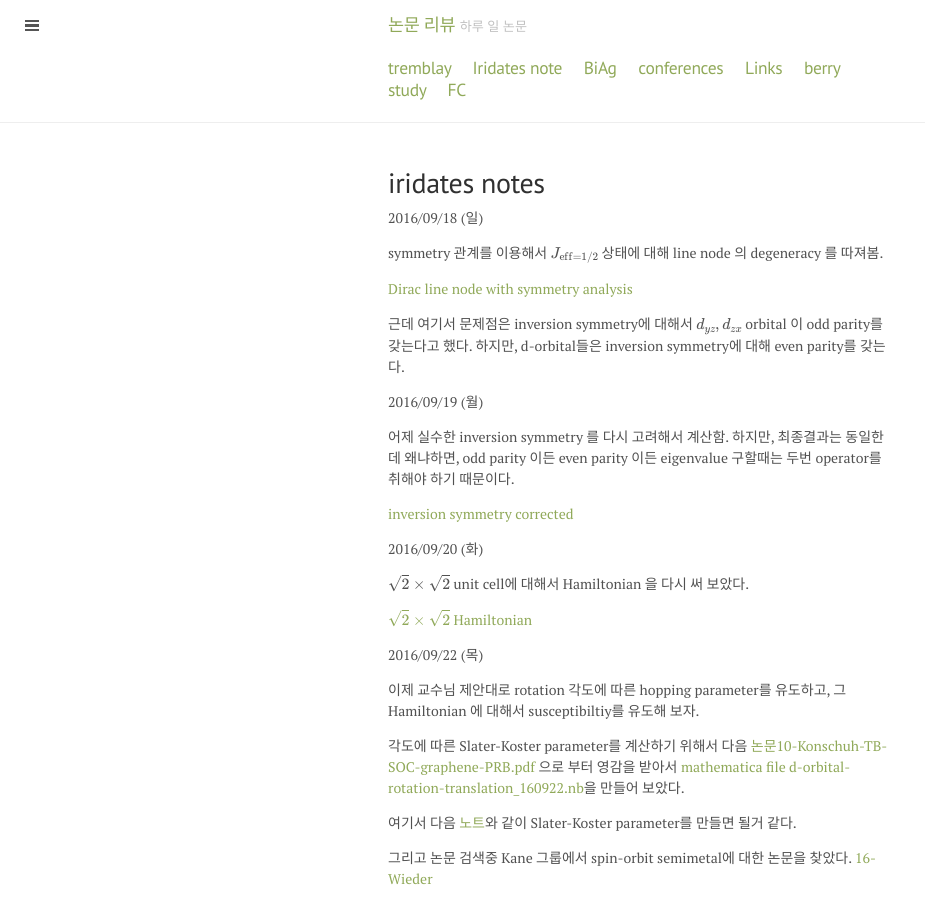
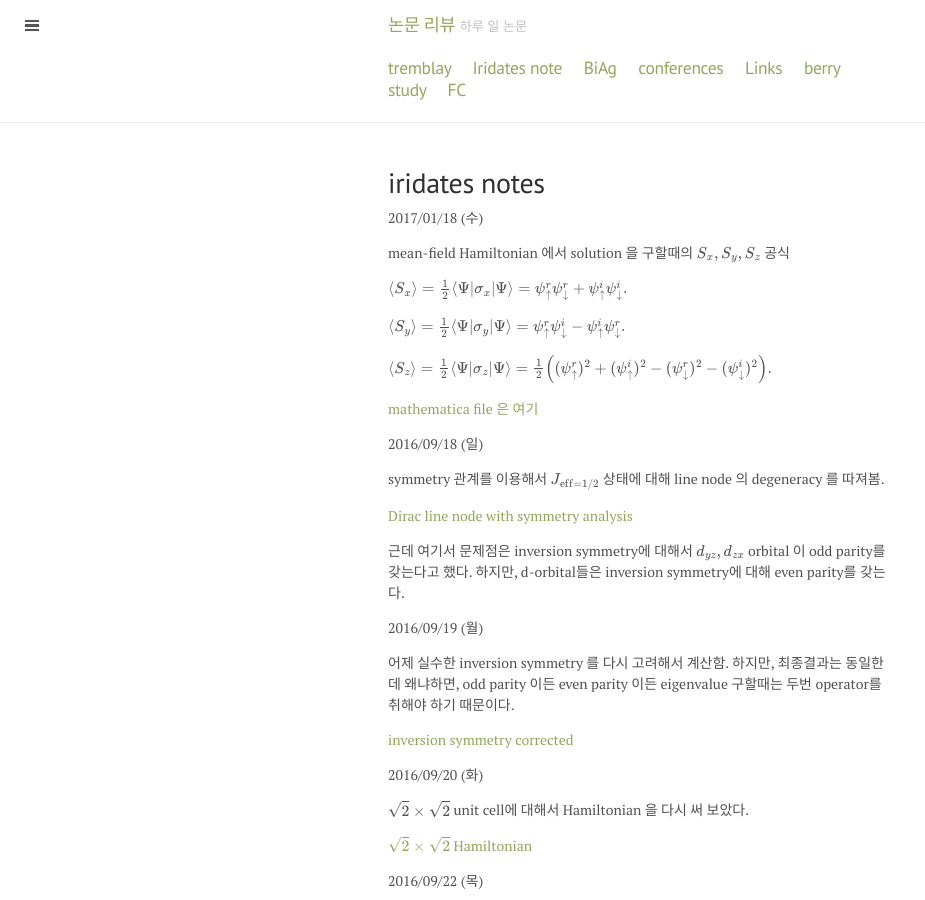
Before and after one commit to qkrwlsghdcjsworlt/work, a Jekyll site: the page built from iridates-note.md, in a window 1280 px wide and 900 px high. Shown: the whole window, without its empty margins (0-925 px from the left). Built offline with Jekyll 4.4.1, drawn with Linux system fonts in a browser that asks for light colours; formulas are drawn with MathJax 3.

Commit message:
“update”

```diff
--- a/iridates-note.md
+++ b/iridates-note.md
@@ -3,6 +3,18 @@ layout: page
 title: iridates notes
 ---
 
+2017/01/18 (수)
+
+mean-field Hamiltonian 에서 solution 을 구할때의 \\( S_x ,  S_y,  S_z \\) 공식
+
+\\( \langle S_x \rangle  = {1 \over 2}  \langle \Psi  \|  \sigma_x \| \Psi \rangle = \psi_\uparrow^r \psi_\downarrow^r + \psi_\uparrow^i \psi_\downarrow^i. \\)
+
+\\( \langle S_y \rangle  = {1 \over 2}  \langle \Psi  \|  \sigma_y \| \Psi \rangle = \psi_\uparrow^r \psi_\downarrow^i - \psi_\uparrow^i \psi_\downarrow^r. \\)
+
+\\( \langle S_z \rangle  = {1 \over 2}  \langle \Psi  \|  \sigma_z \| \Psi \rangle = {1 \over 2} \Big( (\psi_\uparrow^r)^2 + ( \psi_\uparrow^i )^2 - (\psi_\downarrow^r )^2 - ( \psi_\downarrow^i )^2 \Bigr). \\)
+
+
+[mathematica file 은 여기]({{ site.baseurl }}/public/iridatesnotes/expectation_value.nb)
 
 2016/09/18 (일)
 
```
Also changed, not shown: 3 other files.
